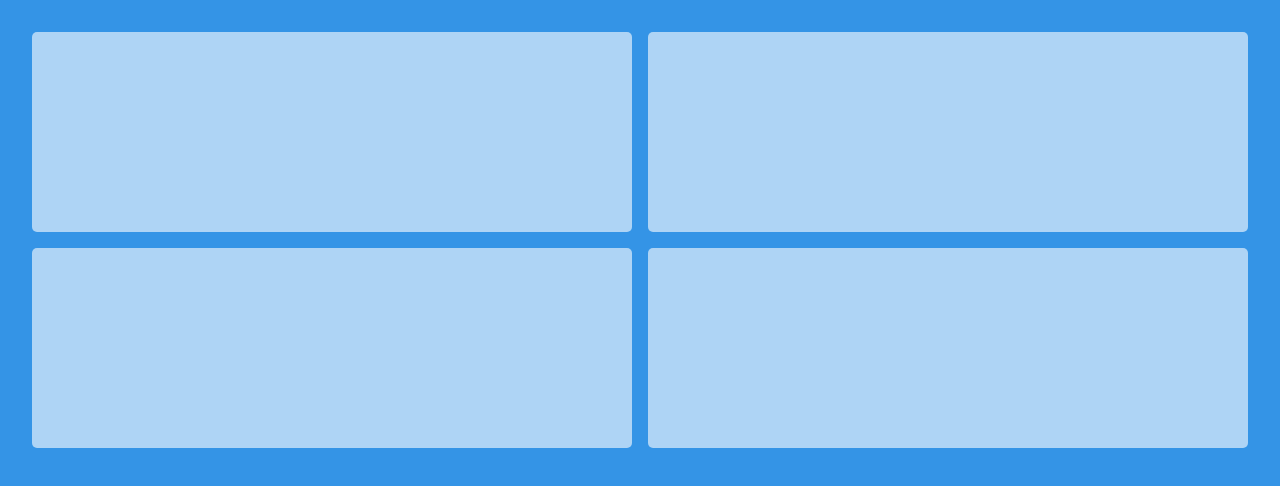
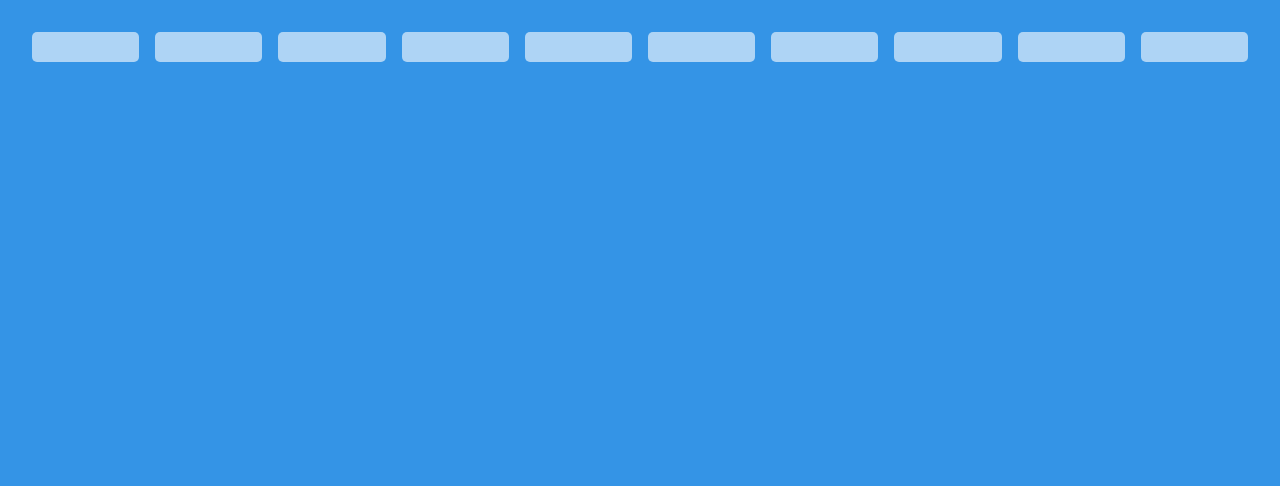
Before and after one commit to code-pisces/css-grid-layout-bootcamp-cataline, a plain HTML site: page index.html in a window 1280 px wide. Drawn offline with Linux system fonts and the light colour scheme.

Commit message:
Fluxo automático e Repetição automática

```diff
--- a/index.html
+++ b/index.html
@@ -18,15 +18,17 @@
     .item {
       background: rgba(255, 255, 255, 0.6);
       border-radius: 5px;
+      height: 30px;
     }
 
     .container {
       display: grid;
-      grid-template-columns: 1fr 1fr;
-      grid-template-rows: 200px 200px;
-      /*grid-row-gap: 1rem;
-      grid-column-gap: 1rem;*/
-      grid-gap: 1rem 1rem;
+      grid-template-columns: repeat(10, 1fr);
+      grid-template-rows: 30px;
+     /* row-gap: 1rem;
+      column-gap: 1rem;*/
+      gap: 1rem 1rem;
+      /*grid-auto-flow: column;*/
     }
   </style>
 </head>
@@ -36,6 +38,12 @@
     <div class="item"></div>
     <div class="item"></div>
     <div class="item"></div>
+    <div class="item"></div>
+    <div class="item"></div>
+    <div class="item"></div>
+    <div class="item"></div>
+    <div class="item"></div>
+    <div class="item"></div>
   </div>
 </body>
 </html>
```
